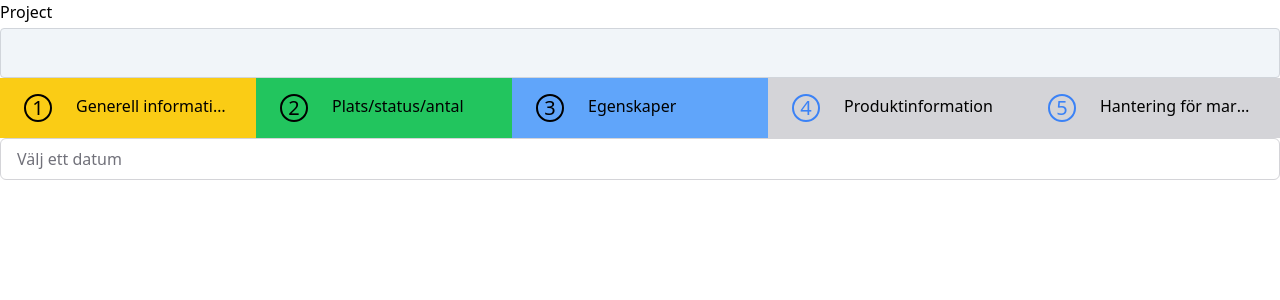
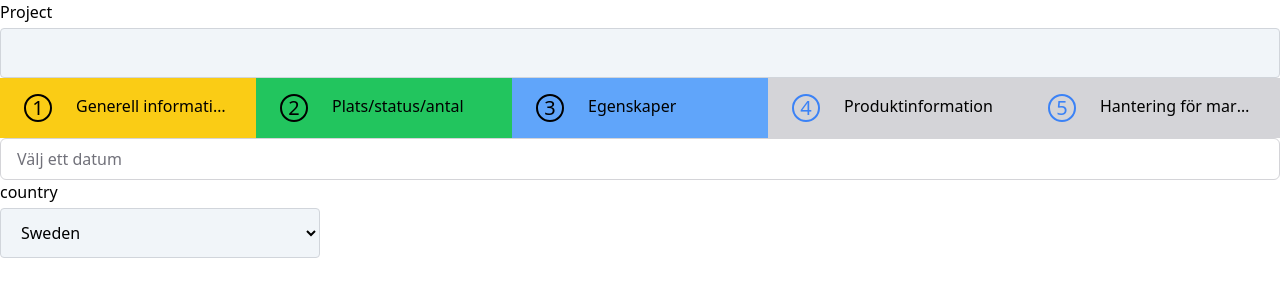
Before and after one commit to WilliamDavidson-02/cc-build, a React (Vite) app: page / in a window 1280 px wide. Shown: the top 300 px of the page. Built offline with nearby package versions, Linux system fonts and the light colour scheme.

Commit message:
adding options to dropdown comp

```diff
--- a/src/components/Dropdown.tsx
+++ b/src/components/Dropdown.tsx
@@ -2,11 +2,11 @@ import { FC } from "react";
 
 type DropdownProps = {
   title: string;
-  option: string;
+  options: string[];
   size: "xSmall" | "small" | "medium" | "large";
 };
 
-const Dropdown: FC<DropdownProps> = ({ title, option, size }) => {
+const Dropdown: FC<DropdownProps> = ({ title, options, size }) => {
   const sizeClasses = {
     xSmall: "w-20",
     small: "w-40",
@@ -21,7 +21,9 @@ const Dropdown: FC<DropdownProps> = ({ title, option, size }) => {
         id="pet-select"
         className={`${sizeClasses[size]} bg-slate-100 p-2 rounded border border-gray-300  px-4 py-3 `}
       >
-        <option value={option}>{option}</option>
+        {options.map((option, index) => (
+          <option key={index} value={option}>{option}</option>
+        ))}
       </select>
     </div>
   );
--- a/src/pages/Home.tsx
+++ b/src/pages/Home.tsx
@@ -8,6 +8,7 @@ import {
 import Textfield from "@/components/Textfield";
 import { cn } from "@/lib/utils";
 import { FC, useState } from "react";
+import Dropdown from "@/components/Dropdown";
 const defaultSteps: { title: string; status: Status }[] = [
   {
     title: "Generell information",
@@ -59,6 +60,8 @@ const Home: FC = () => {
         ))}
       </ProgressSteps>
       <DatePicker selected={selected} setSelected={setSelected} />
+
+      <Dropdown title="country" size="medium" options={["Sweden", "Denmark", "Norway", "Finland"]} />
     </div>
   );
 };
```
Also changed, not shown: 1 other file (tests, documents, lock files or other folders).
